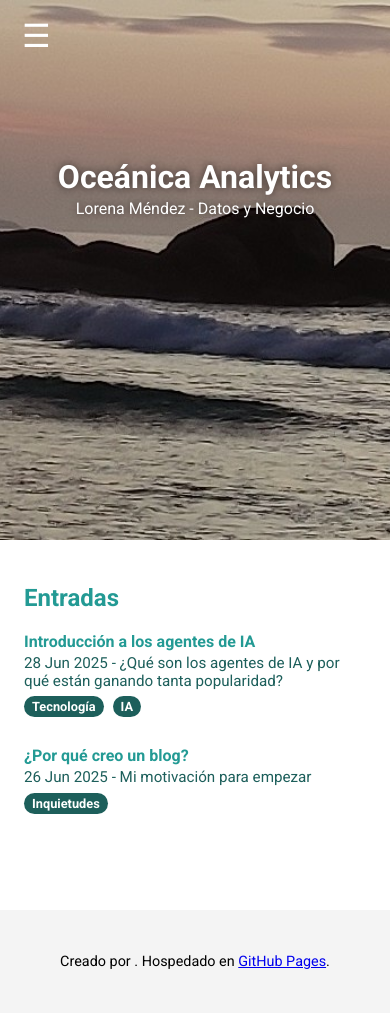
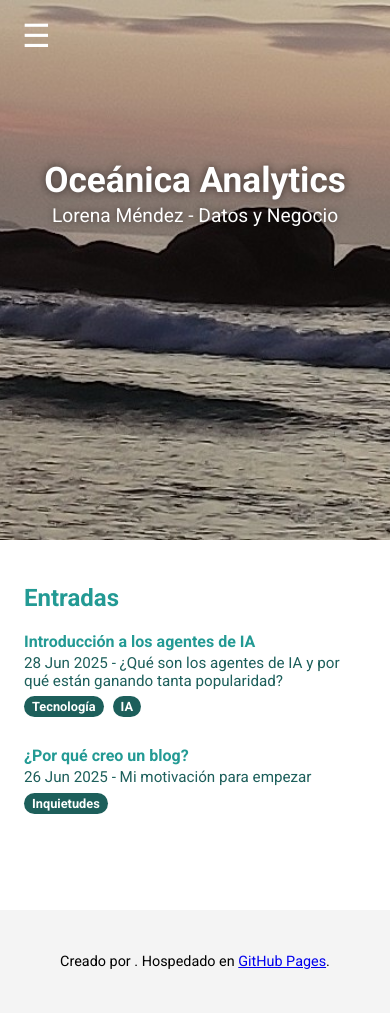
Before and after one commit to lmendezotero/lmendezotero.github.io, a Jekyll site: the page built from index.md, in a window 390 px wide. Built offline with Jekyll 4.4.1, drawn with Linux system fonts in a browser that asks for light colours; the list of posts is cut into pages by our own code.

Commit message:
Update style.css

```diff
--- a/assets/css/style.css
+++ b/assets/css/style.css
@@ -231,59 +231,59 @@ body {
 /* Solo para pantallas de máximo 768px (móviles) */
 @media screen and (max-width: 768px) {
   .hamburger {
-    position: absolute;
-    top: 1rem;
-    left: 1rem;
-    z-index: 1001;
+    position: absolute !important;
+    top: 1rem !important;
+    left: 1rem !important;
+    z-index: 1001 !important;
   }
 
   .navbar ul {
-    position: fixed;
-    top: 0;
-    left: 0;
-    width: 100%;
-    height: 100vh; /* ocupa toda la altura de la pantalla */
-    background-color: rgba(0, 0, 0, 0.9); /* fondo oscuro con transparencia */
-    flex-direction: column;
-    justify-content: center;
-    align-items: center;
-    gap: 1rem;
+    position: fixed !important;
+    top: 0 !important;
+    left: 0 !important;
+    width: 100% !important;
+    height: 100vh !important;
+    background-color: rgba(0, 0, 0, 0.9) !important;
+    flex-direction: column !important;
+    justify-content: center !important;
+    align-items: center !important;
+    gap: 1rem !important;
     display: none;
     z-index: 1000;
   }
 
   .navbar ul.show {
-    display: flex;
+    display: flex !important;
   }
 
   .navbar ul li a {
-    font-size: 1.2rem;
-    padding: 0.8rem 1.2rem;
+    font-size: 1.4rem !important;
+    padding: 0.8rem 1.2rem !important;
   }
 
   .header-text {
-    text-align: center;
-    padding: 6rem 1rem 2rem;
-    position: relative;
-    z-index: 1;
+    text-align: center !important;
+    padding: 6rem 1rem 2rem !important;
+    position: relative !important;
+    z-index: 1 !important;
   }
 
   .header-text h1 {
-    font-size: 2rem;
+    font-size: 2.2rem !important;
   }
 
   .header-text p {
-    font-size: 1rem;
+    font-size: 1.2rem !important;
   }
 
   .site-header {
-    position: relative;
-    display: flex;
-    flex-direction: column;
-    align-items: center;
-    justify-content: flex-start;
-    min-height: 60vh;
-    background-size: cover;
-    background-position: center;
+    position: relative !important;
+    display: flex !important;
+    flex-direction: column !important;
+    align-items: center !important;
+    justify-content: flex-start !important;
+    min-height: 60vh !important;
+    background-size: cover !important;
+    background-position: center !important;
   }
 }
```
